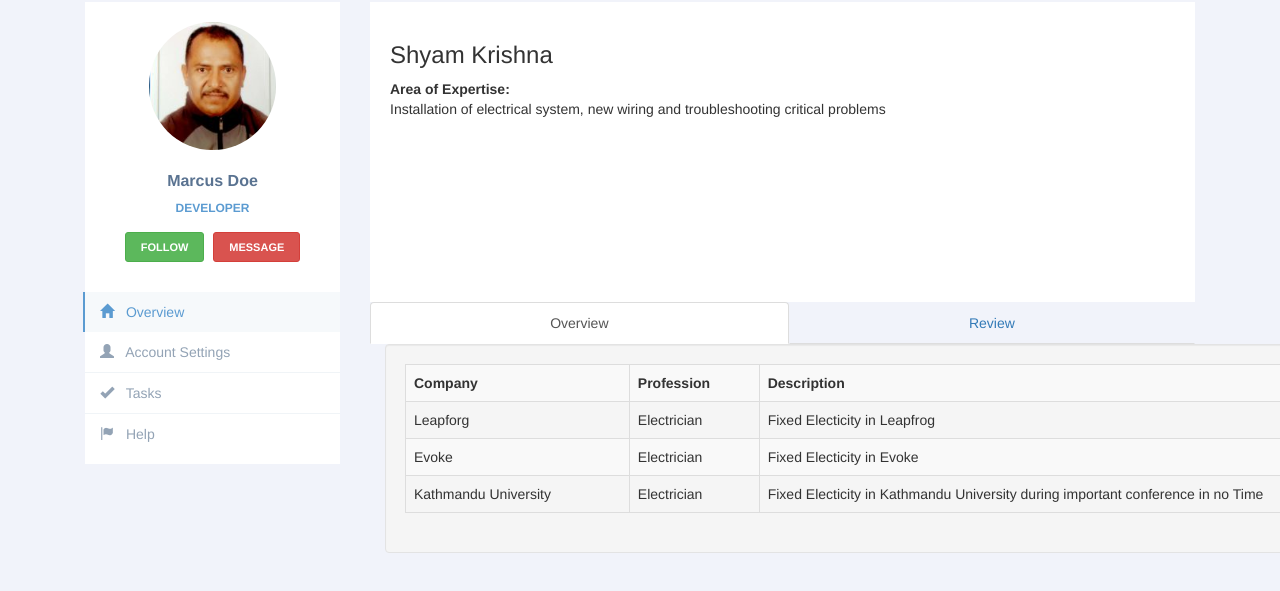
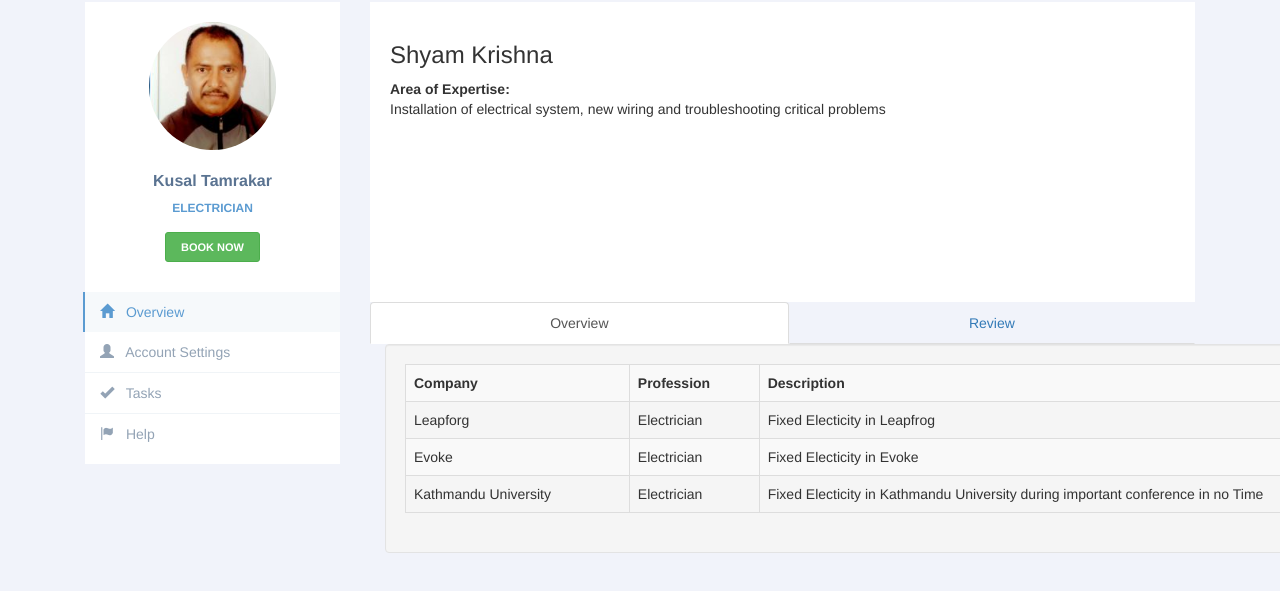
Before and after one commit to Rononoa13/SMS, a plain HTML site: page user profile/index.html in a window 1280 px wide. Shown: the part 103-694 px from the top of the page. Drawn offline with nearby package versions, Linux system fonts and the light colour scheme.

Commit message:
changes in user profile

```diff
--- a/user profile/index.html
+++ b/user profile/index.html
@@ -57,17 +57,17 @@
     				<!-- SIDEBAR USER TITLE -->
     				<div class="profile-usertitle">
     					<div class="profile-usertitle-name">
-    						Marcus Doe
+    						Kusal Tamrakar
     					</div>
     					<div class="profile-usertitle-job">
-    						Developer
+    						Electrician
     					</div>
     				</div>
     				<!-- END SIDEBAR USER TITLE -->
     				<!-- SIDEBAR BUTTONS -->
     				<div class="profile-userbuttons">
-    					<button type="button" class="btn btn-success btn-sm">Follow</button>
-    					<button type="button" class="btn btn-danger btn-sm">Message</button>
+    					<button type="button" class="btn btn-success btn-sm">Book Now</button>
+
     				</div>
     				<!-- END SIDEBAR BUTTONS -->
     				<!-- SIDEBAR MENU -->
```
